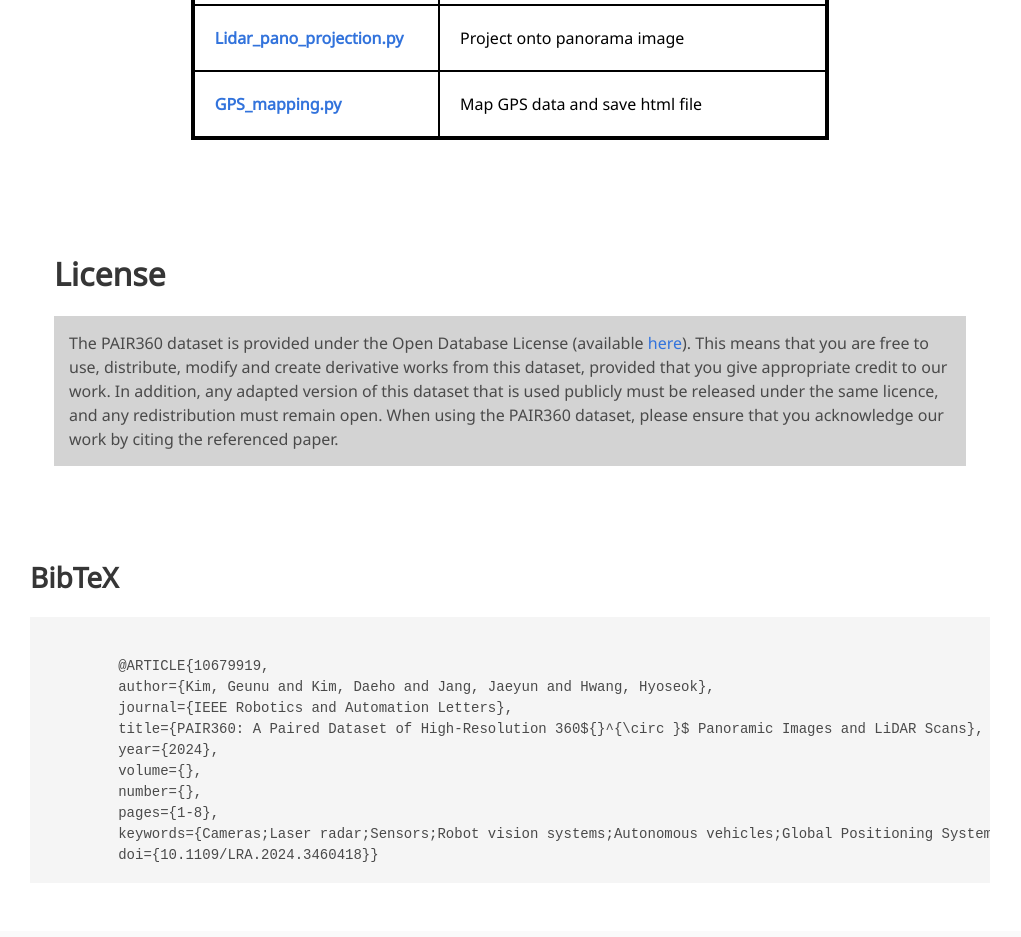
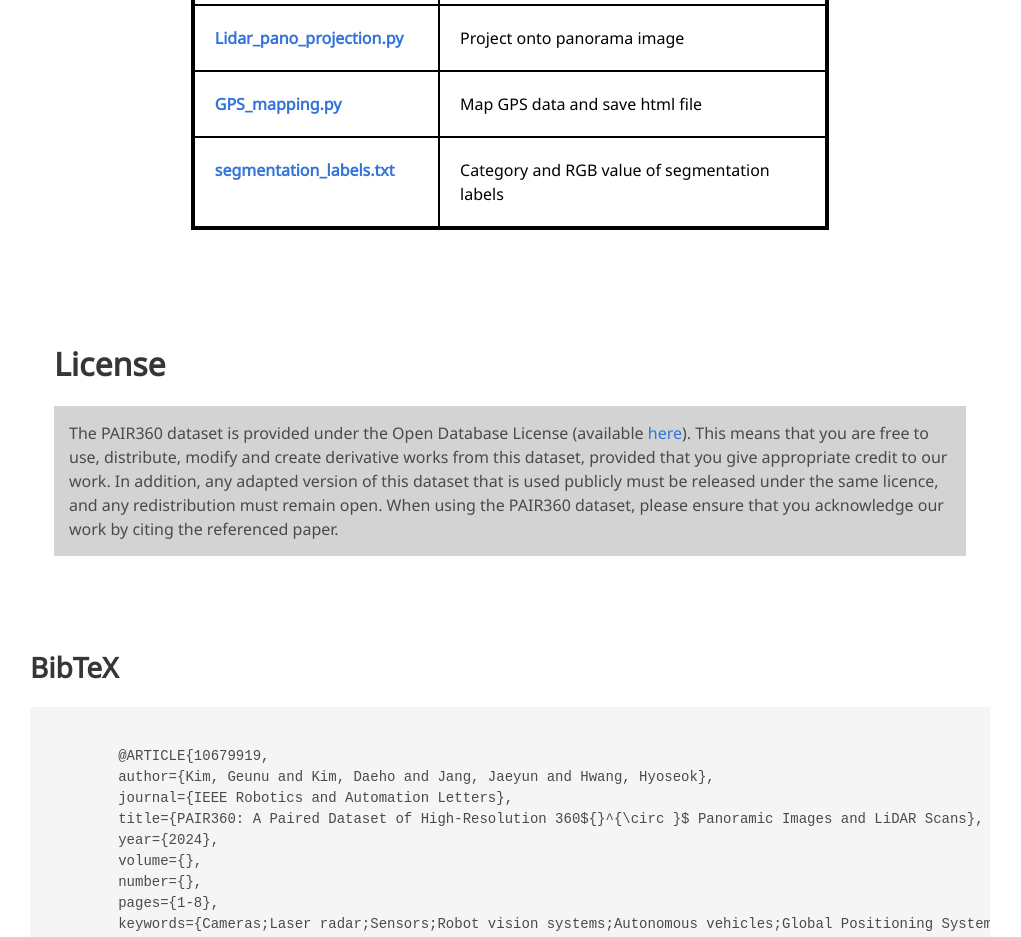
Before and after one commit to AIRLABkhu/PAIR-360-Dataset, a plain HTML site: page index.html in a window 1280 px wide. Shown: the part 9120-10057 px from the top of the page, without its empty margins (130-1151 px from the left). Drawn offline with nearby package versions, Linux system fonts and the light colour scheme; some icons are missing; a web font is replaced by a local one.

Commit message:
re-seg-labels

```diff
--- a/index.html
+++ b/index.html
@@ -833,6 +833,10 @@
           <th><a href="static\code\GPS_mapping.py" download="GPS_mapping.py"> GPS_mapping.py</a></th>
           <td> Map GPS data and save html file </td>
         </tr>
+        <tr>
+          <th><a href="static\code\segmentation_labels.txt" download="segmentation_labels.txt"> segmentation_labels.txt</a></th>
+          <td> Category and RGB value of segmentation labels </td>
+        </tr>
       </div>
       </table>
   </div>
```
Also changed, not shown: static/code/segmentation_labels.txt.
